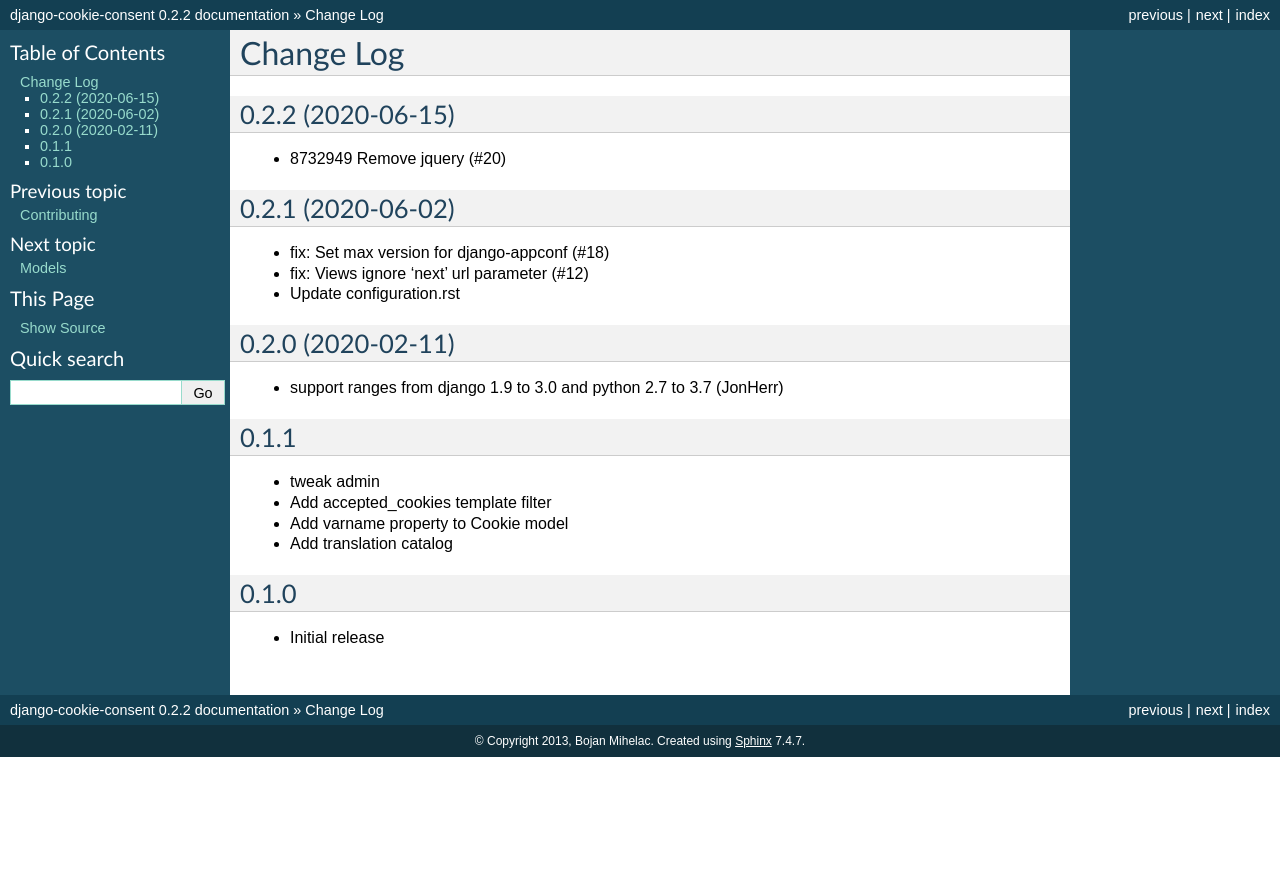
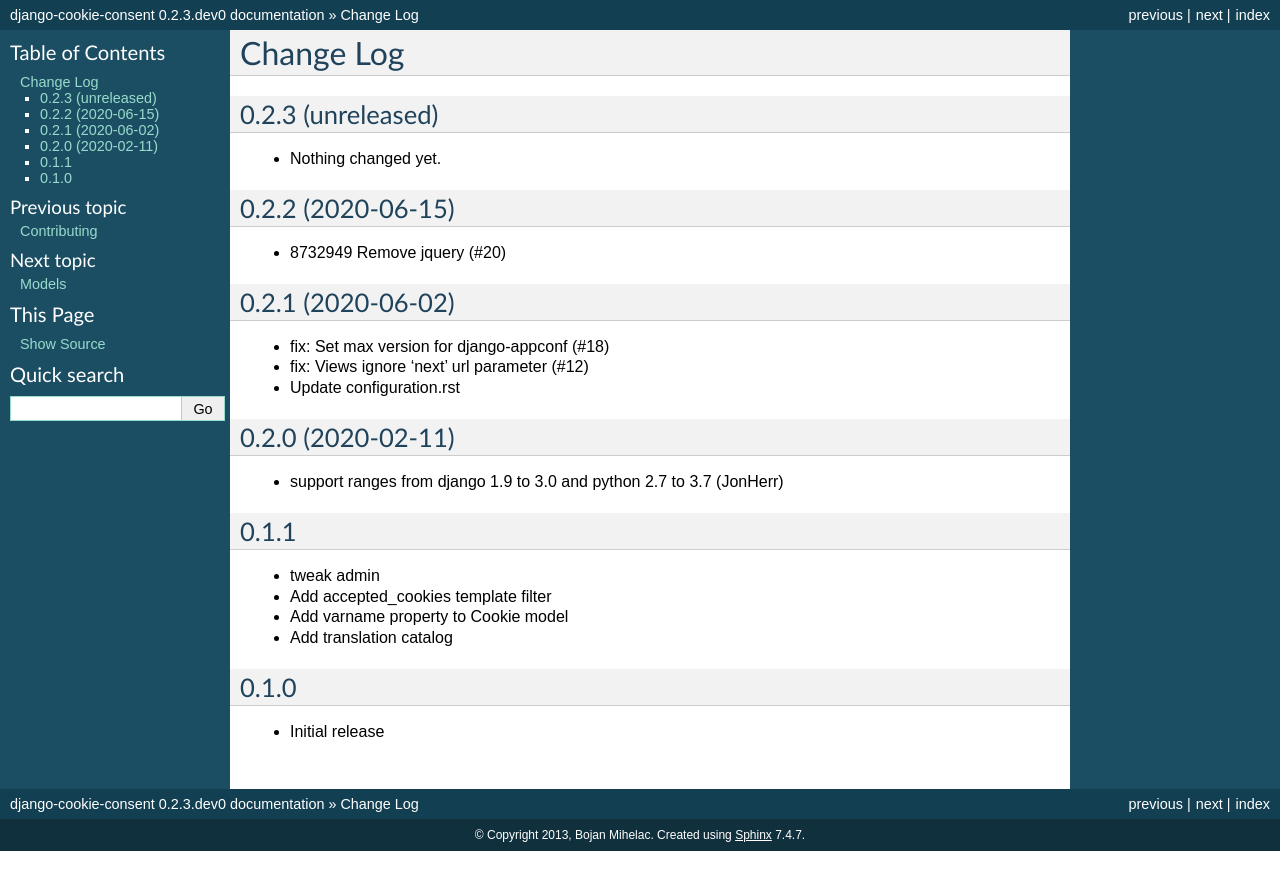
Before and after one commit to jazzband/django-cookie-consent, a Sphinx documentation site: the page built from docs/changelog.rst, in a window 1280 px wide. Shown: the top 890 px of the page. Built offline with Sphinx 7.4.7, drawn with Linux system fonts in a browser that asks for light colours; the version number is read from the project's files by our own code.

Commit message:
Back to development: 0.2.3

```diff
--- a/docs/changelog.rst
+++ b/docs/changelog.rst
@@ -1,6 +1,12 @@
 ===========
 Change Log
 ===========
+
+0.2.3 (unreleased)
+------------------
+
+- Nothing changed yet.
+
 
 0.2.2 (2020-06-15)
 ------------------
--- a/setup.py
+++ b/setup.py
@@ -2,7 +2,7 @@
 from setuptools import find_packages
 
 
-version = '0.2.2'
+version = '0.2.3.dev0'
 
 CLASSIFIERS = [
     'Framework :: Django',
```
